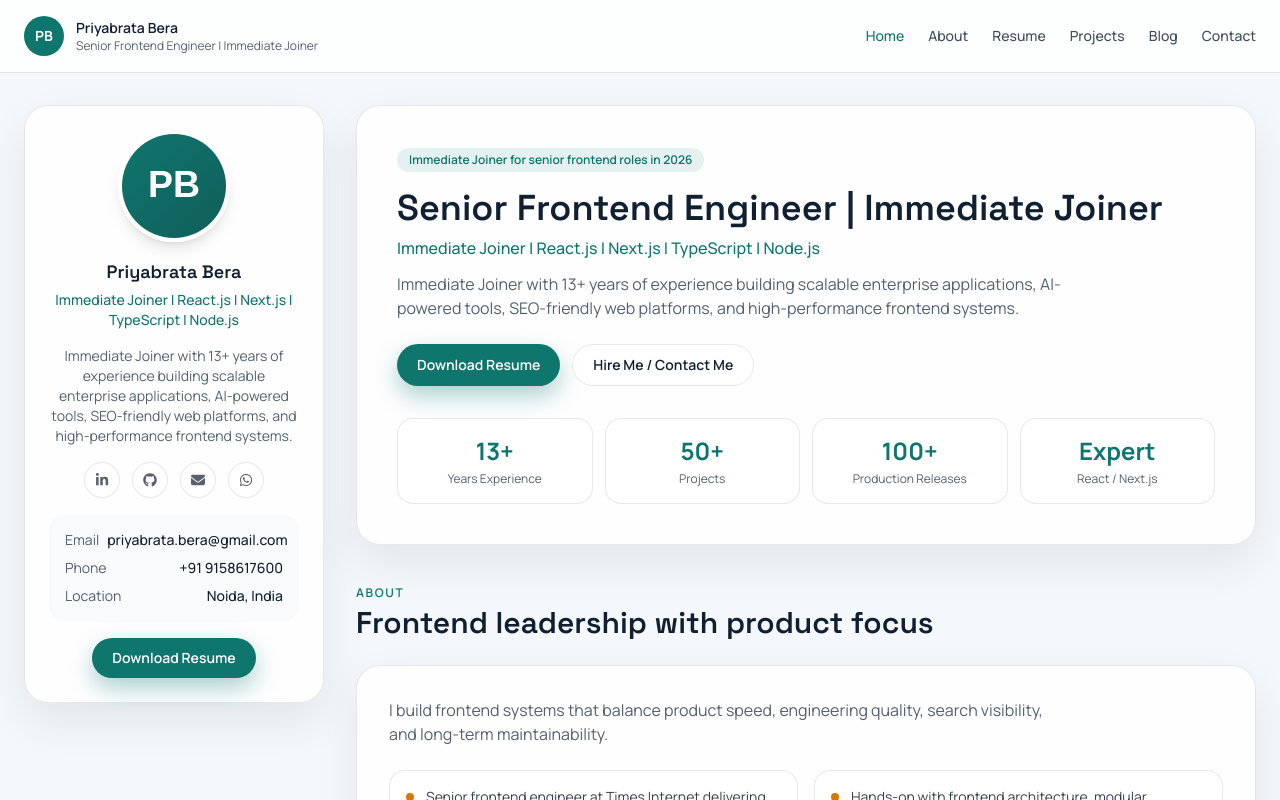
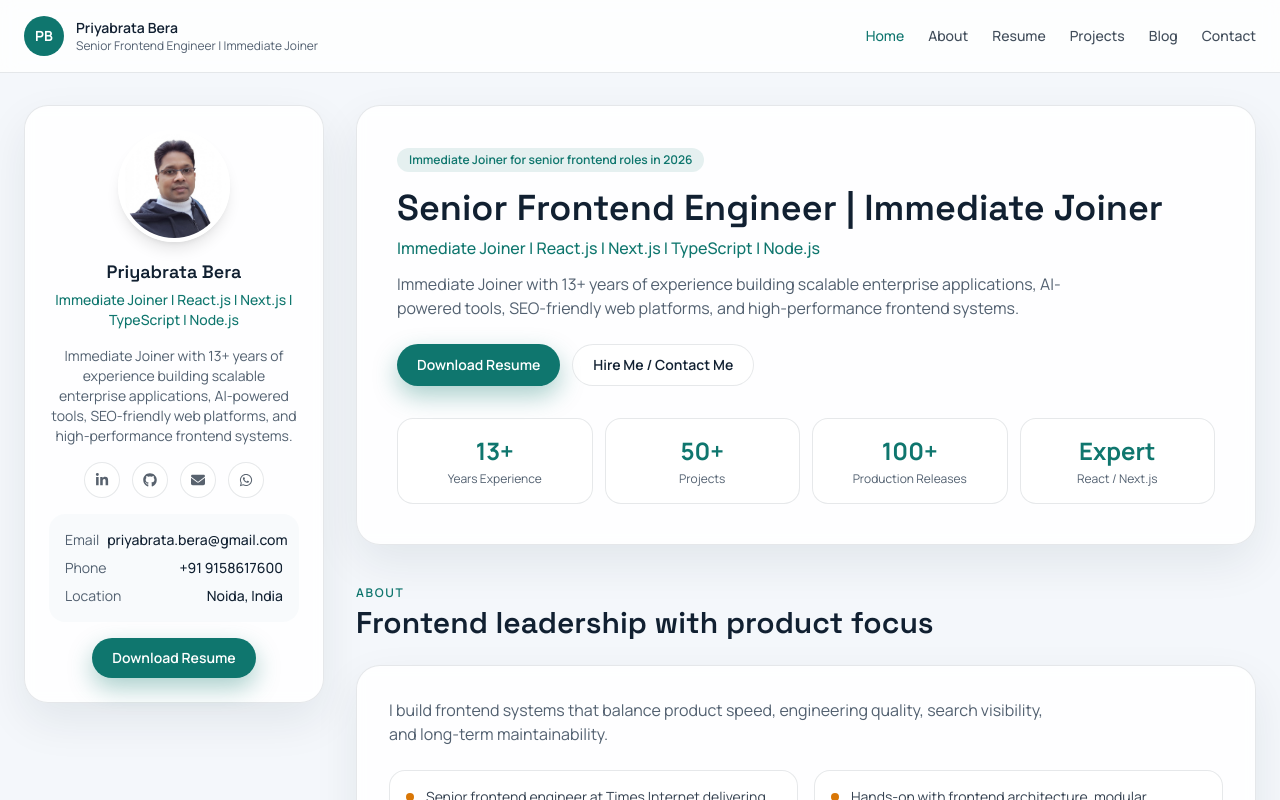
Before and after one commit to priyabratabera/profile, a Next.js app: page / in a window 1280 px wide. Shown: the top 800 px of the page. Built offline with nearby package versions, Linux system fonts and the light colour scheme.

Commit message:
Use real profile photo instead of placeholder avatar
Co-Authored-By: Claude Sonnet 5 <noreply@anthropic.com>

```diff
--- a/src/components/Sidebar.tsx
+++ b/src/components/Sidebar.tsx
@@ -9,13 +9,12 @@ export function Sidebar() {
       <Surface className="flex flex-col items-center gap-4 p-6 text-center">
         <div className="relative h-28 w-28 overflow-hidden rounded-full border-4 border-white shadow-lg">
           <Image
-            src="/assets/avatar.svg"
+            src="/assets/pic.png"
             alt={profile.photoAlt}
             fill
             sizes="112px"
             className="object-cover"
             priority
-            unoptimized
           />
         </div>
         <div>
```
Also changed, not shown: public/assets/avatar.svg (deleted), public/assets/pic.png (added).
